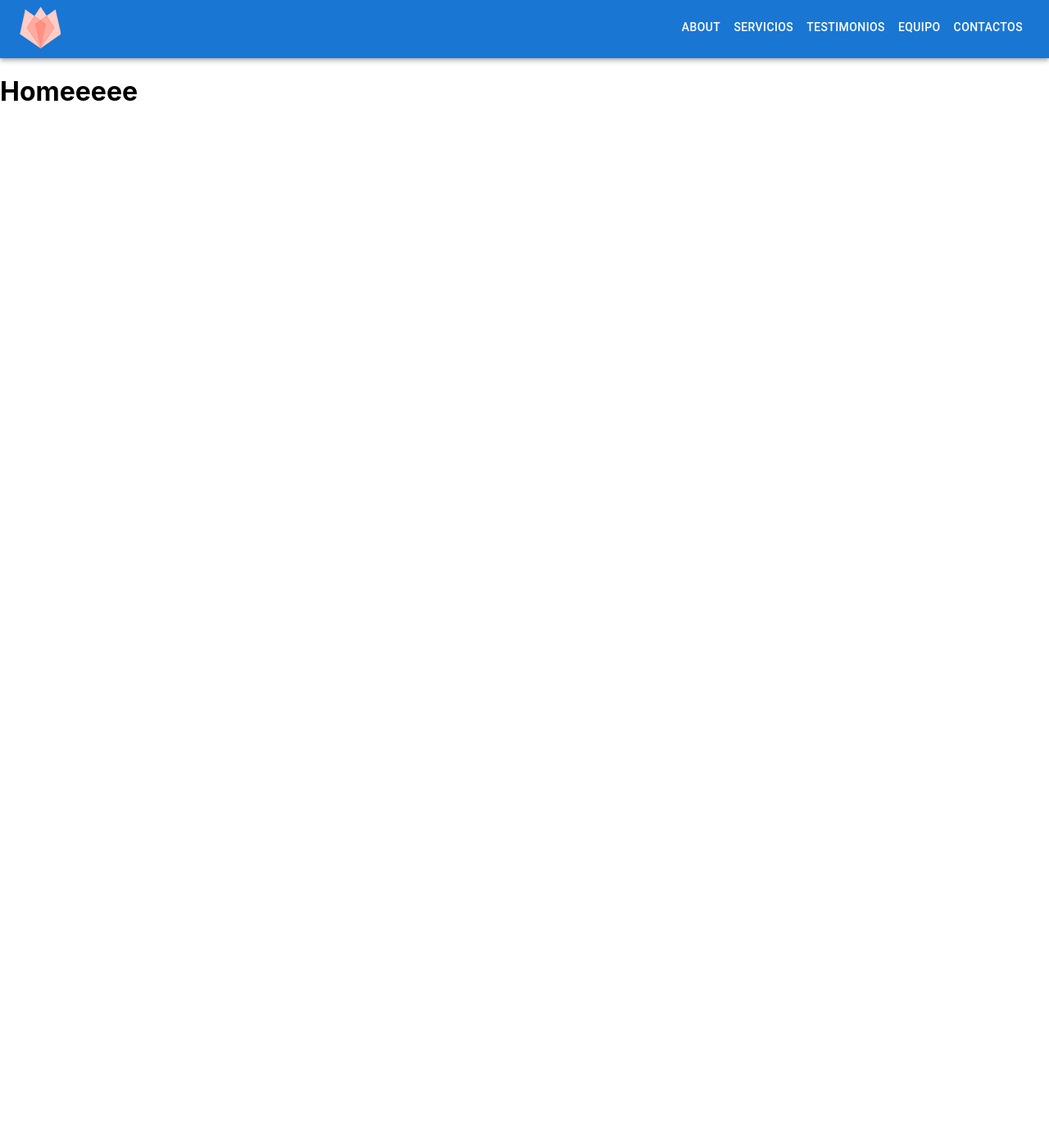
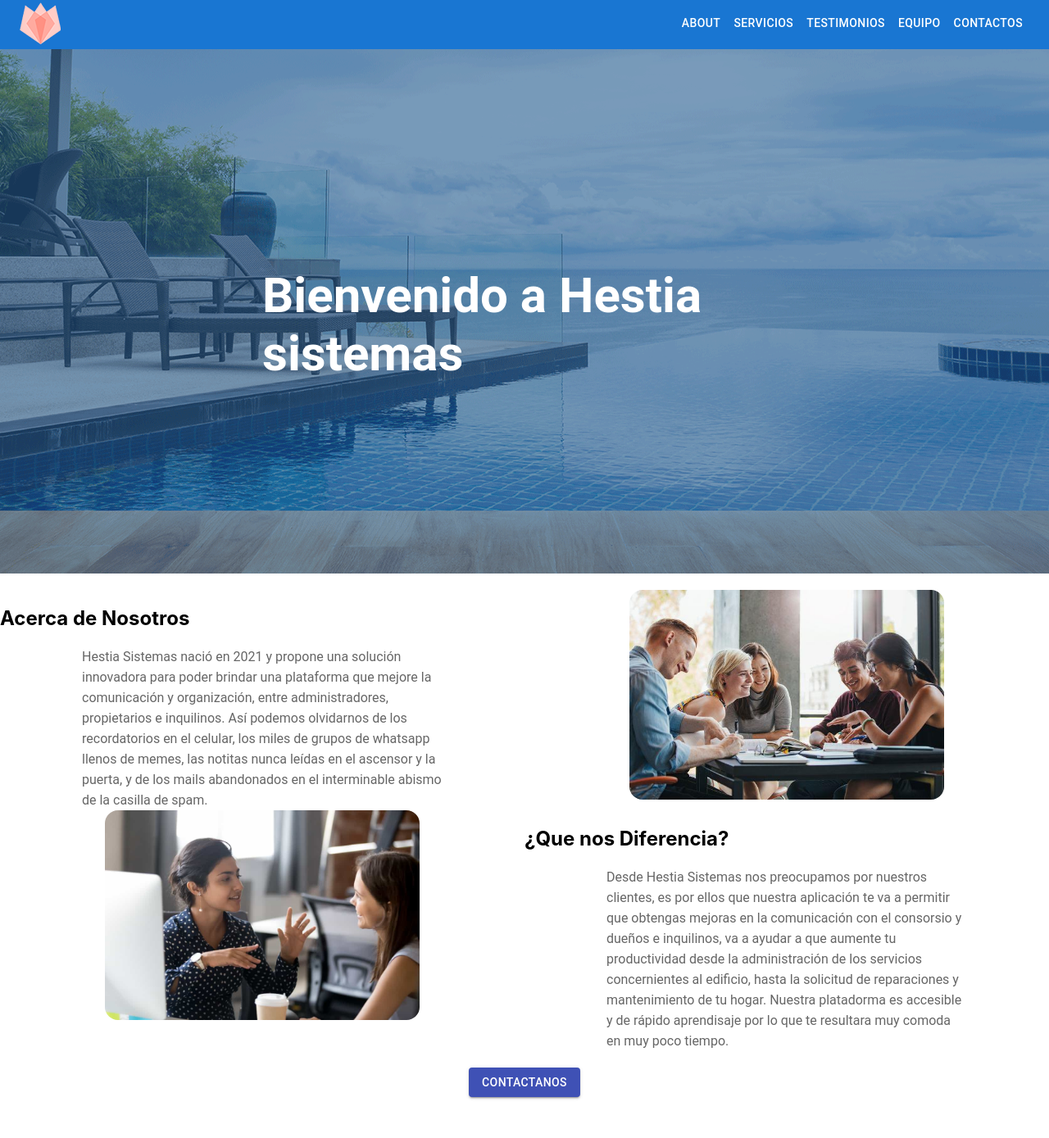
Before and after one commit to MicaelaLagana/Modelos, a React app in the folder hestia/: page / in a window 1280 px wide. Shown: the part 4-1393 px from the top of the page at 82% size. Before the commit the page ends 800 px from the top, so only its background shows below. Built offline with nearby package versions, Linux system fonts and the light colour scheme.

Commit message:
Home page
Subo el home chicos. Gracias!

```diff
--- a/hestia/src/index.css
+++ b/hestia/src/index.css
@@ -162,3 +162,60 @@ code {
   text-decoration: none;
   color: white;
 }
+
+#aboutus{
+  background-color: #ffffff;
+  padding: 20px 0 0 0;
+  overflow: hidden;
+}
+
+#home_img img{
+  position: relative;
+  display: inline-block;
+  height: 75%;
+  width: 100%;
+  display: block;
+}
+
+.home_title{
+  position: absolute;
+  top: 50%;
+  left: 50%;
+  transform: translate(-50%, -50%);
+  color: white;
+  font-size:2.5em;
+  font-family: 'Roboto', sans-serif;
+  justify-content: center;
+
+}gi
+.home_aboutus h2 {
+  display: flex;
+  justify-content: center;
+  font-size: 2em;
+  border-bottom: 1px #fff solid;
+  padding: 0 20px 10px 20px;
+  margin-bottom: 10px;
+}
+
+.home_description p {
+  line-height: 25px;
+  font-size: 1em;
+  font-weight: 400;
+  color: #666;
+  font-family: 'Roboto', sans-serif;
+  margin: 0 50px 0 50px;
+  padding: 0 50px 0 50px;
+}
+
+.home_image_aboutus img{
+  border-radius: 16px;
+  margin-left: auto;
+  margin-right: auto;
+  display: block;
+  width: 60%;
+
+}
+.home_button {
+  margin-top: 20px;
+  margin-bottom: 50px;
+}
--- a/hestia/src/pages/home_about/home.js
+++ b/hestia/src/pages/home_about/home.js
@@ -1,11 +1,85 @@
 import React from "react";
 import Navbar from "../../components/navbar";
+import Home_bg from  "../../assets/images/home_bg.jpg";
+import Button from '@material-ui/core/Button';
+import contactos from "../contactos/contactos.js";
+import { Box } from "@mui/system";
+import { Grid } from '@material-ui/core';
+import aboutus from  "../../assets/images/home_about_us.jpg";
+import comunication from  "../../assets/images/home_comunication.jpg";
+
 
 export default function Home() {
     return (
     <>
         <Navbar />
-        <h1>Homeeeee</h1>
+        <section id ='home_img'>
+            <div >
+                <img src = {Home_bg} alt = 'relax'/>
+                <div class = 'home_title'><h1>Bienvenido a Hestia sistemas</h1></div>
+            </div>
+        </section>
+
+        <section id = 'aboutus'>
+            <div>
+                <Grid container rowSpacing = {1} columnSpacing = {1}>
+                    <Grid item md = {6}>
+                        <div class = 'home_aboutus'>
+                            <h2>
+                                Acerca de Nosotros
+                            </h2>
+                        </div>
+                        <div class = 'home_description'>
+                            <p>
+                            Hestia Sistemas nació en 2021 y propone una solución innovadora para poder brindar una plataforma que mejore la comunicación y organización, entre administradores, propietarios e inquilinos. Así podemos olvidarnos de los recordatorios en el celular, los miles de grupos de whatsapp llenos de memes, las notitas nunca leídas en el ascensor y la puerta, y de los mails abandonados en el interminable abismo de la casilla de spam.
+                            </p>
+                        </div>
+
+                    </Grid>
+                    <Grid item md = {6}>
+                        <div class = 'home_image_aboutus'>
+                            <img src = {aboutus} alt = 'team thinking'/>
+                        </div>
+                    </Grid>
+                </Grid>
+            </div>
+
+            <div>
+                <Grid container rowSpacing = {1} columnSpacing = {1}>
+                    <Grid item md = {6}>
+                        <div class = 'home_image_aboutus'>
+                            <img src = {comunication} alt = 'girl talking'/>
+                        </div>
+                    </Grid>
+                    <Grid item md = {6}>
+                        <div class = 'home_aboutus'>
+                            <h2>
+                                ¿Que nos Diferencia?
+                            </h2>
+                        </div>
+                        <div class = 'home_description'>
+                            <p>
+                                Desde Hestia Sistemas nos preocupamos por nuestros clientes, es por ellos que nuestra aplicación te va a permitir que obtengas mejoras en la comunicación con el consorsio y dueños e inquilinos, va a ayudar a que aumente tu productividad desde la administración de los servicios concernientes al edificio, hasta la solicitud de reparaciones y mantenimiento de tu hogar. Nuestra platadorma es accesible y de rápido aprendisaje por lo que te resultara muy comoda en muy poco tiempo.
+                            </p>
+
+                        </div>
+
+                    </Grid>
+                </Grid>
+            </div>
+            <div class = 'home_button'>
+            <Grid container rowSpacing = {1} columnSpacing = {1}>
+                <Grid item md = {12}>
+                    <Box textAlign='center'>
+                        <Button href = 'contactos' variant = 'contained' color = 'primary'>
+                        Contactanos
+                        </Button>
+                    </Box>
+                </Grid>
+            </Grid>
+            </div>
+        </section>
+
     </>
     );
 }
```
Also changed, not shown: hestia/src/assets/images/home_about_us.jpg (added), hestia/src/assets/images/home_bg.jpg (added), hestia/src/assets/images/home_comunication.jpg (added).
